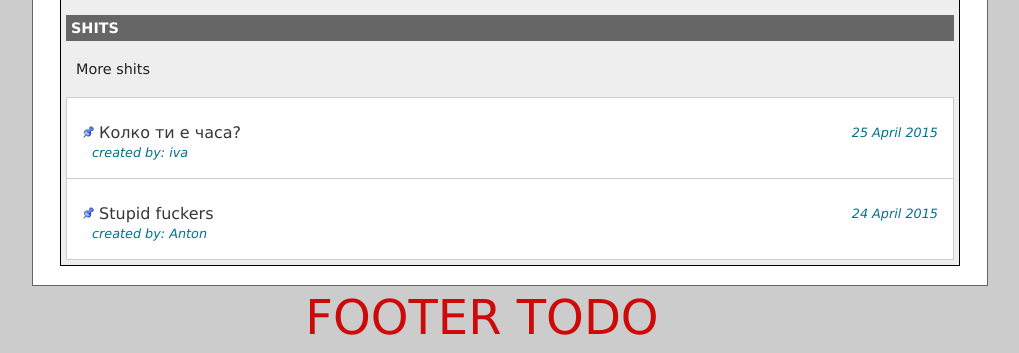
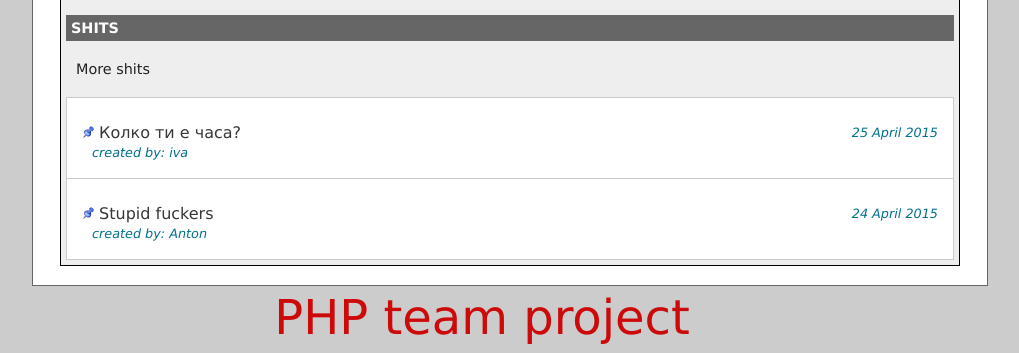
Before and after one commit to tkutsarov/PHP_Team_Seattle, a PHP site: page /index.php in a window 1280 px wide. Shown: the part 1955-2308 px from the top of the page, without its empty margins (158-1177 px from the left). Run offline with PHP 8.4, Linux system fonts and the light colour scheme; data comes from the database, SQL or seed files in the repository.

Commit message:
Update footer.php

```diff
--- a/footer.php
+++ b/footer.php
@@ -2,6 +2,8 @@
 </main><!-- content -->
 </div><!-- wrapper -->
 
-<footer id="footer">FOOTER TODO</footer>
+<footer id="footer">
+  <div>PHP team project</div>
+  </footer>
 </body>
 </html>
```
